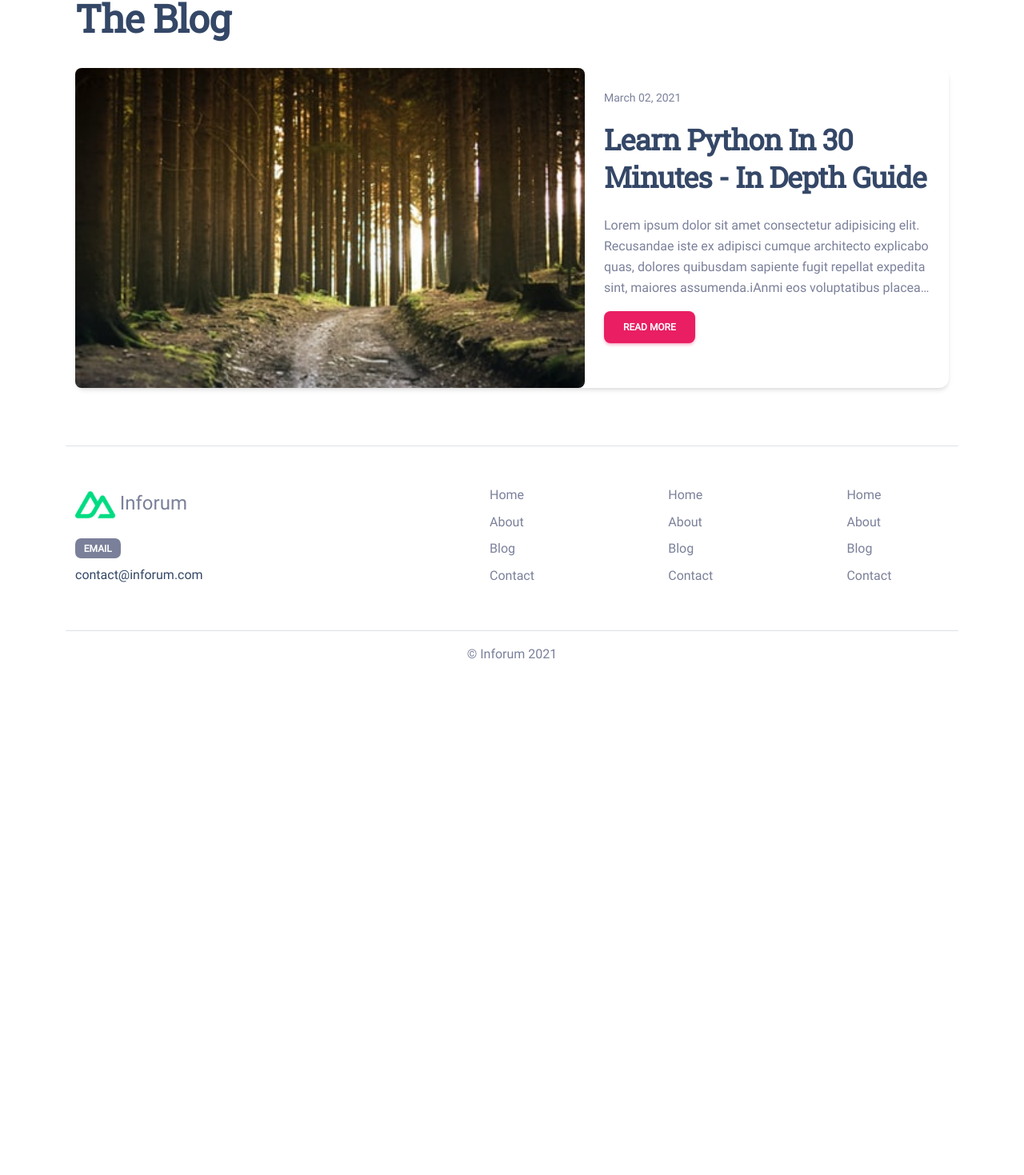
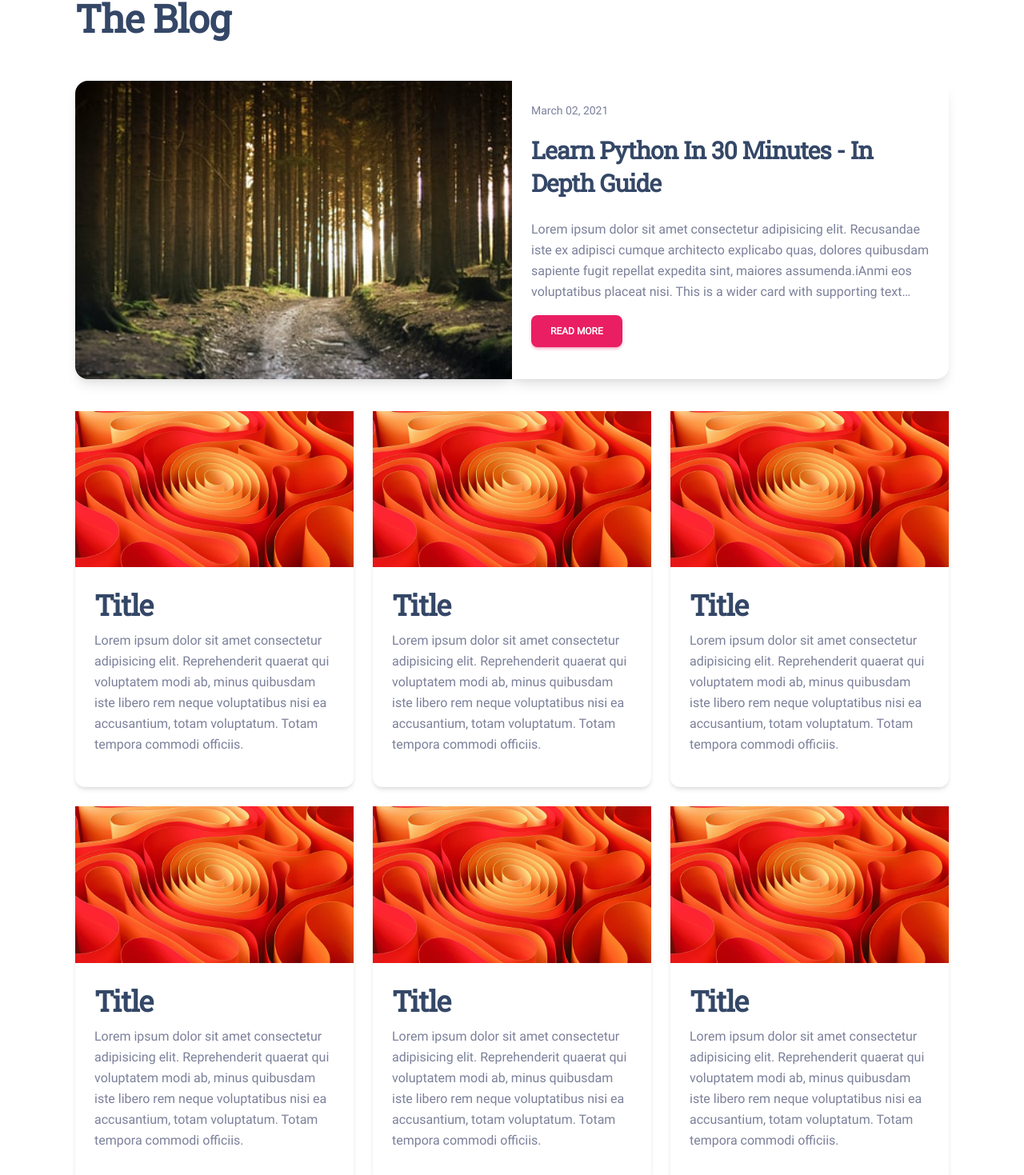
Before and after one commit to wrench1815/inforum_frontend, a Nuxt app: page /blog in a window 1280 px wide. Shown: the part 103-1572 px from the top of the page at 80% size. Before the commit the page ends 950 px from the top, so only its background shows below. Built offline with nearby package versions, Linux system fonts and the light colour scheme.

Commit message:
fix issue with card image add layouts for cards

```diff
--- a/pages/blog.vue
+++ b/pages/blog.vue
@@ -3,49 +3,165 @@
     <!-- 01 Heading -->
     <h1>The Blog</h1>
 
-    <!-- 02 Featured Post -->
-    <div class="row">
-      <div class="col">
-        <div class="card my-4">
-          <div class="row g-0 height-400 overflow-hidden">
-            <div class="col-md-6 col-lg-7">
+    <!-- 02 Recent Posts -->
+
+    <div class="row g-4 mt-4">
+      <div class="col-12 mb-0 mb-sm-3">
+        <div class="row g-0">
+          <div class="col-sm-6 ps-sm-0 d-flex align-items-center">
+            <div class="card-image cursor-pointer h-100 w-100 ratio ratio-16x9">
               <img
-                src="../assets/demo-post.jpg"
-                class="img-fluid rounded-3 w-100 h-100 height-400 cover-img"
-                alt="demo-post"
+                class="
+                  shadow-lg
+                  border-radius-top-end-2xl
+                  border-radius-top-end-md-0
+                  border-radius-top-start-2xl
+                  border-radius-bottom-start-md-2xl
+                  img-fluid
+                  cover-img
+                "
+                src="@/assets/demo-post.jpg"
               />
             </div>
-            <div class="col-md-6 col-lg-5">
+          </div>
+          <div
+            class="
+              shadow-lg
+              border-radius-bottom-start-2xl
+              border-radius-bottom-start-md-0
+              border-radius-bottom-end-2xl
+              border-radius-top-end-md-2xl
+              border-radius-top-end-0
+              border-radius-top-start-0
+              border-radius-bottom-start-0
+              col-sm-6
+              ps-sm-0
+              card
+            "
+          >
             <div class="card-body">
               <p class="card-text">
                 <small class="text-muted">March 02, 2021</small>
               </p>
-                <h5 class="card-title h2 pb-3">
+              <h3 class="card-title pb-3">
                 Learn Python In 30 Minutes - In Depth Guide
-                </h5>
+              </h3>
               <p class="card-text custom-paragraph">
                 Lorem ipsum dolor sit amet consectetur adipisicing elit.
                 Recusandae iste ex adipisci cumque architecto explicabo quas,
-                  dolores quibusdam sapiente fugit repellat expedita sint,
-                  maiores assumenda.iAnmi eos voluptatibus placeat nisi. This is
-                  a wider card with supporting text below as a natural lead-in
-                  to additional content. This content is a little bit longer.
-                  This is a wider card with supporting text below as a natural
-                  lead-in to additional content. This content is a little bit
-                  longer. Lorem ipsum, dolor sit amet consectetur adipisicing
-                  elit. Voluptates ex animi earum ipsum quos esse, doloremque
-                  asperiores quasi tenetur praesentium temporibus, veniam
-                  dignissimos error quo autem libero officiis, beatae
-                  architecto.
+                dolores quibusdam sapiente fugit repellat expedita sint, maiores
+                assumenda.iAnmi eos voluptatibus placeat nisi. This is a wider
+                card with supporting text below as a natural lead-in to
+                additional content. This content is a little bit longer. This is
+                a wider card with supporting text below as a natural lead-in to
+                additional content. This content is a little bit longer. Lorem
+                ipsum, dolor sit amet consectetur adipisicing elit. Voluptates
+                ex animi earum ipsum quos esse, doloremque asperiores quasi
+                tenetur praesentium temporibus, veniam dignissimos error quo
+                autem libero officiis, beatae architecto.
               </p>
               <a href="#" class="btn btn-primary">Read More</a>
             </div>
           </div>
         </div>
       </div>
+      <div class="col-lg-4 col-md-6">
+        <div class="card">
+          <div class="card-image">
+            <img class="img-fluid" src="/images/img-1.jpg" alt="" />
+          </div>
+          <div class="card-body">
+            <h2>Title</h2>
+            <p>
+              Lorem ipsum dolor sit amet consectetur adipisicing elit.
+              Reprehenderit quaerat qui voluptatem modi ab, minus quibusdam iste
+              libero rem neque voluptatibus nisi ea accusantium, totam
+              voluptatum. Totam tempora commodi officiis.
+            </p>
           </div>
         </div>
-    <!-- 03 Recent Posts -->
+      </div>
+      <div class="col-lg-4 col-md-6">
+        <div class="card">
+          <div class="card-image">
+            <img class="img-fluid" src="/images/img-1.jpg" alt="" />
+          </div>
+          <div class="card-body">
+            <h2>Title</h2>
+            <p>
+              Lorem ipsum dolor sit amet consectetur adipisicing elit.
+              Reprehenderit quaerat qui voluptatem modi ab, minus quibusdam iste
+              libero rem neque voluptatibus nisi ea accusantium, totam
+              voluptatum. Totam tempora commodi officiis.
+            </p>
+          </div>
+        </div>
+      </div>
+      <div class="col-lg-4 col-md-6">
+        <div class="card">
+          <div class="card-image">
+            <img class="img-fluid" src="/images/img-1.jpg" alt="" />
+          </div>
+          <div class="card-body">
+            <h2>Title</h2>
+            <p>
+              Lorem ipsum dolor sit amet consectetur adipisicing elit.
+              Reprehenderit quaerat qui voluptatem modi ab, minus quibusdam iste
+              libero rem neque voluptatibus nisi ea accusantium, totam
+              voluptatum. Totam tempora commodi officiis.
+            </p>
+          </div>
+        </div>
+      </div>
+      <div class="col-lg-4 col-md-6">
+        <div class="card">
+          <div class="card-image">
+            <img class="img-fluid" src="/images/img-1.jpg" alt="" />
+          </div>
+          <div class="card-body">
+            <h2>Title</h2>
+            <p>
+              Lorem ipsum dolor sit amet consectetur adipisicing elit.
+              Reprehenderit quaerat qui voluptatem modi ab, minus quibusdam iste
+              libero rem neque voluptatibus nisi ea accusantium, totam
+              voluptatum. Totam tempora commodi officiis.
+            </p>
+          </div>
+        </div>
+      </div>
+      <div class="col-lg-4 col-md-6">
+        <div class="card">
+          <div class="card-image">
+            <img class="img-fluid" src="/images/img-1.jpg" alt="" />
+          </div>
+          <div class="card-body">
+            <h2>Title</h2>
+            <p>
+              Lorem ipsum dolor sit amet consectetur adipisicing elit.
+              Reprehenderit quaerat qui voluptatem modi ab, minus quibusdam iste
+              libero rem neque voluptatibus nisi ea accusantium, totam
+              voluptatum. Totam tempora commodi officiis.
+            </p>
+          </div>
+        </div>
+      </div>
+      <div class="col-lg-4 col-md-6">
+        <div class="card">
+          <div class="card-image">
+            <img class="img-fluid" src="/images/img-1.jpg" alt="" />
+          </div>
+          <div class="card-body">
+            <h2>Title</h2>
+            <p>
+              Lorem ipsum dolor sit amet consectetur adipisicing elit.
+              Reprehenderit quaerat qui voluptatem modi ab, minus quibusdam iste
+              libero rem neque voluptatibus nisi ea accusantium, totam
+              voluptatum. Totam tempora commodi officiis.
+            </p>
+          </div>
+        </div>
+      </div>
+    </div>
   </div>
 </template>
 
```
Lines whose indentation alone changed are shown as unchanged.
